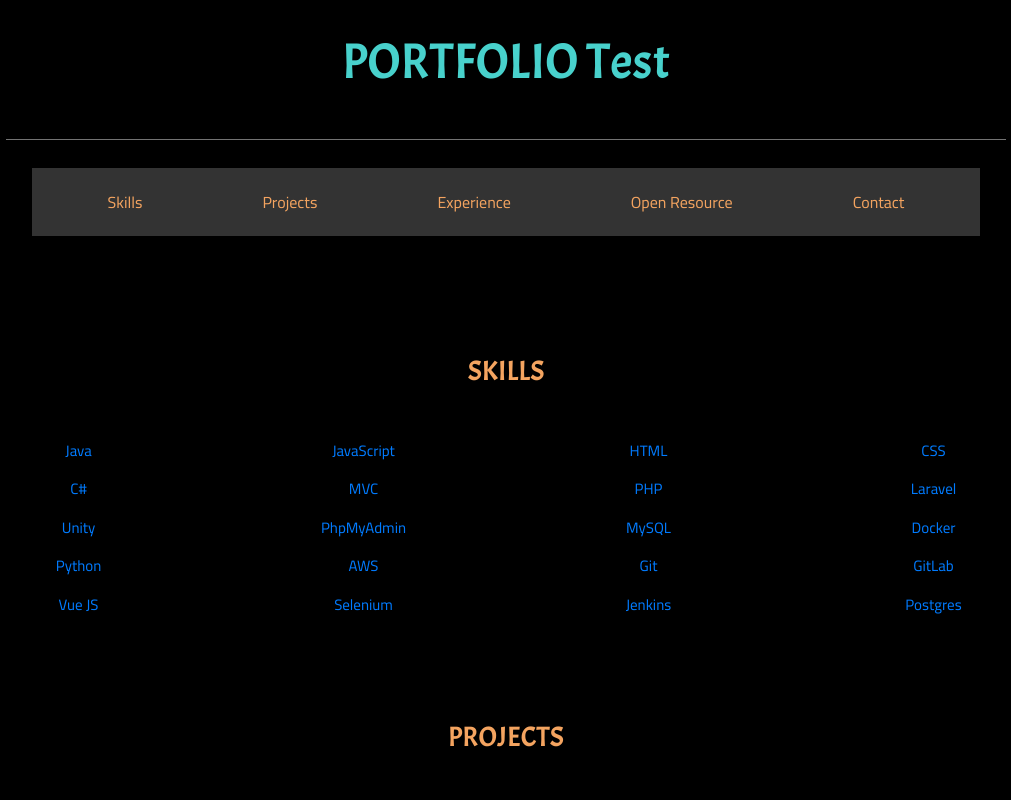
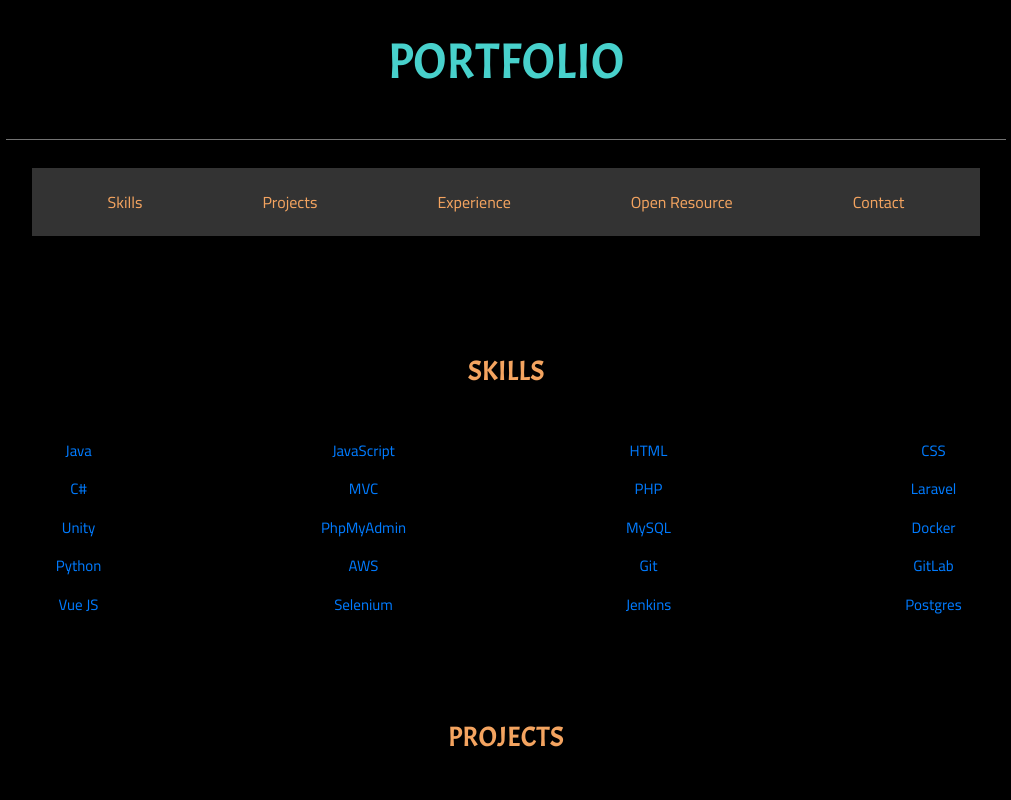
Before and after one commit to taipeisky101/taipeisky101.github.io, a plain HTML site: page index.html in a window 1280 px wide. Shown: the top 800 px of the page, without its empty margins (134-1145 px from the left). Drawn offline with nearby package versions, Linux system fonts and the light colour scheme; a web font is replaced by a local one.

Commit message:
Change it back

```diff
--- a/index.html
+++ b/index.html
@@ -38,7 +38,7 @@
 
 <body>
 	<br>
-	<div class="alex">PORTFOLIO Test</div>
+	<div class="alex">PORTFOLIO</div>
 	<br>
 	<div class="container">
 		<div class='row'>
```
